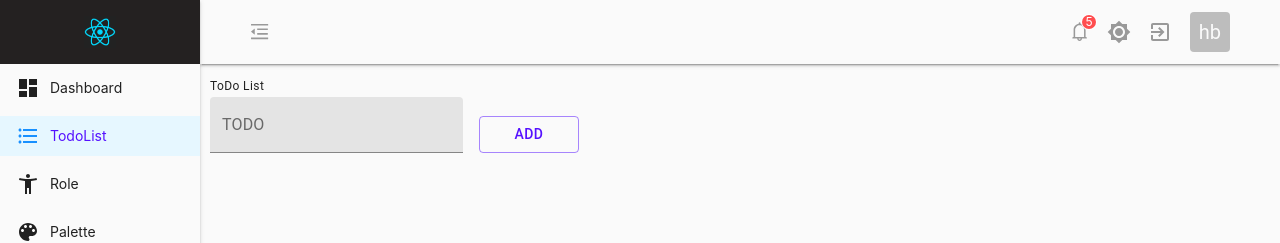
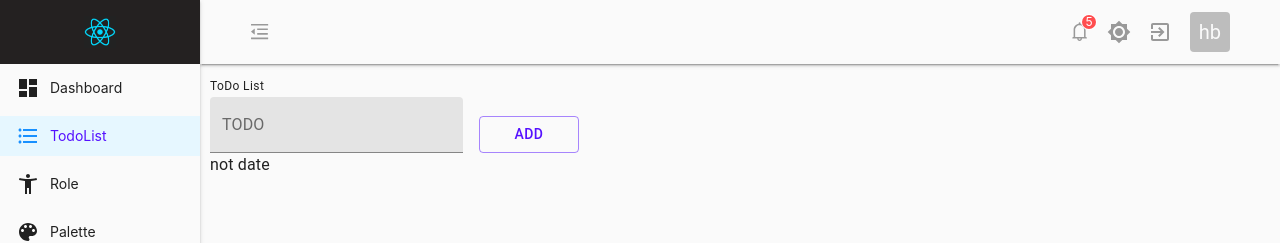
Before and after one commit to Jedi-hongbin/react-bg-manage-system, a React (Create React App) app: page /todoList in a window 1280 px wide. Shown: the top 243 px of the page. Built offline with nearby package versions, Linux system fonts and the light colour scheme.

Commit message:
useReducer todoList

```diff
--- a/src/page/TodoList/Input.tsx
+++ b/src/page/TodoList/Input.tsx
@@ -1,20 +1,21 @@
-import React, { FC, ReactElement, useCallback, useRef } from "react";
+import React, { Dispatch, FC, ReactElement, useCallback, useRef } from "react";
 import { TextField } from "../../components/UI/Input";
 import { Button } from "../../components/UI/Button";
 import { Grid } from "@material-ui/core";
-import { Todo } from "./typing";
+import { addTodo, IAddTodoAction } from "./action";
+import { v1 as UUIDV1 } from "uuid";
 interface IProps {
-  addTodo: (todo: Todo) => void;
+  dispatch: Dispatch<IAddTodoAction>;
 }
 
-const Input: FC<IProps> = ({ addTodo }): ReactElement => {
+const Input: FC<IProps> = ({ dispatch }): ReactElement => {
   const input = useRef<HTMLInputElement>(null);
 
   const handleAddTodo = useCallback((): void => {
     const content = input!.current!.value;
-    addTodo({ content, selected: false });
+    addTodo({ id: UUIDV1(), content, complete: false })(dispatch);
     input!.current!.value = "";
-  }, [addTodo]);
+  }, [dispatch]);
 
   return (
     <Grid container spacing={2}>
--- a/src/page/TodoList/List.tsx
+++ /dev/null
@@ -1,63 +0,0 @@
-import React, { FC, ReactElement, useCallback } from "react";
-import { Todo, TodoList } from "./typing";
-import {
-  List as MaterialList,
-  ListItem,
-  ListItemText,
-  ListItemIcon,
-  Grid,
-  Checkbox,
-} from "@material-ui/core";
-import { IndeterminateCheckBox } from "@material-ui/icons";
-
-interface IProps {
-  todoList: TodoList;
-  removeTodo: (todo: Todo) => void;
-  toggleTodoStatus: (todo: Todo) => void;
-}
-
-const List: FC<IProps> = ({
-  todoList,
-  removeTodo,
-  toggleTodoStatus,
-}): ReactElement => {
-  const handleToggleTodoStatus = useCallback(
-    (todo: Todo) => () => toggleTodoStatus(todo),
-    [toggleTodoStatus]
-  );
-
-  const handleRemoveTodo = useCallback((todo: Todo) => () => removeTodo(todo), [
-    removeTodo,
-  ]);
-
-  const renderTodoItem = useCallback(
-    (todo: Todo) => {
-      const { content, selected } = todo;
-      return (
-        <ListItem key={content} divider button>
-          <ListItemIcon>
-            <Checkbox
-              checked={selected}
-              color="primary"
-              onChange={handleToggleTodoStatus(todo)}
-            />
-          </ListItemIcon>
-          <ListItemText primary={content} />
-          <ListItemIcon>
-            <IndeterminateCheckBox onClick={handleRemoveTodo(todo)} />
-          </ListItemIcon>
-        </ListItem>
-      );
-    },
-    [handleToggleTodoStatus, handleRemoveTodo]
-  );
-
-  return (
-    <Grid>
-      <Grid item sm={6}>
-        <MaterialList>{todoList.map(renderTodoItem)}</MaterialList>
-      </Grid>
-    </Grid>
-  );
-};
-export default List;
--- /dev/null
+++ b/src/page/TodoList/List/ListItem.tsx
@@ -0,0 +1,37 @@
+import {
+  Checkbox,
+  ListItemIcon,
+  ListItemText,
+  ListItem as MaterialListItem,
+} from "@material-ui/core";
+import { IndeterminateCheckBox } from "@material-ui/icons";
+import React, { FC, ReactElement } from "react";
+import { Todo, ID } from "../typing";
+
+interface ITodoListItem {
+  todo: Todo;
+  handleToggleTodoStatus: (id: ID) => () => void;
+  handleRemoveTodo: (id: ID) => () => void;
+}
+
+const ListItem: FC<ITodoListItem> = ({
+  todo: { id, content, complete },
+  handleRemoveTodo,
+  handleToggleTodoStatus,
+}: ITodoListItem): ReactElement => (
+  <MaterialListItem divider button>
+    <ListItemIcon>
+      <Checkbox
+        checked={complete}
+        color="primary"
+        onChange={handleToggleTodoStatus(id)}
+      />
+    </ListItemIcon>
+    <ListItemText primary={content} />
+    <ListItemIcon>
+      <IndeterminateCheckBox onClick={handleRemoveTodo(id)} />
+    </ListItemIcon>
+  </MaterialListItem>
+);
+
+export default ListItem;
--- /dev/null
+++ b/src/page/TodoList/List/index.tsx
@@ -0,0 +1,51 @@
+import React, { FC, ReactElement, useCallback, Dispatch } from "react";
+import { ID, Todo, TodoList } from "../typing";
+import { List as MaterialList, Grid, Typography } from "@material-ui/core";
+import {
+  IRemoveTodoAction,
+  IToggleTodoStatusAction,
+  removeTodo,
+  toggleTodoStatus,
+} from "../action";
+import ListItem from "./ListItem";
+
+interface IProps {
+  todoList: TodoList;
+  dispatch: Dispatch<IRemoveTodoAction | IToggleTodoStatusAction>;
+}
+
+const List: FC<IProps> = ({ todoList, dispatch }): ReactElement => {
+  const handleToggleTodoStatus = useCallback(
+    (Id: ID) => () => toggleTodoStatus(Id)(dispatch),
+    [dispatch]
+  );
+
+  const handleRemoveTodo = useCallback(
+    (Id: ID) => () => removeTodo(Id)(dispatch),
+    [dispatch]
+  );
+
+  const renderTodoItem = useCallback(
+    (todo: Todo) => (
+      <ListItem
+        key={todo.id}
+        todo={todo}
+        handleToggleTodoStatus={handleToggleTodoStatus}
+        handleRemoveTodo={handleRemoveTodo}
+      />
+    ),
+    [handleToggleTodoStatus, handleRemoveTodo]
+  );
+  if (todoList.length) {
+    return (
+      <Grid>
+        <Grid item sm={6}>
+          <MaterialList>{todoList.map(renderTodoItem)}</MaterialList>
+        </Grid>
+      </Grid>
+    );
+  }
+  return <Typography color="textPrimary">not date</Typography>;
+};
+
+export default List;
--- /dev/null
+++ b/src/page/TodoList/action.ts
@@ -0,0 +1,48 @@
+import { Dispatch } from "react";
+import { Actions, Todo, ID } from "./typing";
+// add
+export interface IAddTodoAction {
+  type: Actions;
+  payload: Todo;
+}
+
+const addTodoAction = (todo: Todo): IAddTodoAction => ({
+  type: Actions.ADD_TODO,
+  payload: todo,
+});
+
+export const addTodo = (todo: Todo) => (dispatch: Dispatch<IAddTodoAction>) => {
+  dispatch(addTodoAction(todo));
+};
+// remove
+export interface IRemoveTodoAction {
+  type: Actions;
+  payload: ID;
+}
+
+const removeTodoAction = (ID: ID): IRemoveTodoAction => ({
+  type: Actions.REMOVE_TODO,
+  payload: ID,
+});
+
+export const removeTodo = (ID: ID) => (
+  dispatch: Dispatch<IRemoveTodoAction>
+) => {
+  dispatch(removeTodoAction(ID));
+};
+// toggle
+export interface IToggleTodoStatusAction {
+  type: Actions;
+  payload: ID;
+}
+
+const toggleTodoStatusAction = (ID: ID): IToggleTodoStatusAction => ({
+  type: Actions.TOGGLE_TODO_STATUS,
+  payload: ID,
+});
+
+export const toggleTodoStatus = (ID: ID) => (
+  dispatch: Dispatch<IToggleTodoStatusAction>
+) => {
+  dispatch(toggleTodoStatusAction(ID));
+};
--- a/src/page/TodoList/index.tsx
+++ b/src/page/TodoList/index.tsx
@@ -1,45 +1,36 @@
-import React, { FC, ReactElement, useState, useCallback } from "react";
+import React, {
+  FC,
+  ReactElement,
+  useReducer,
+  useEffect,
+  useCallback,
+} from "react";
 import { ContentContainer } from "../../constants/LayoutStyled";
 import { Typography } from "@material-ui/core";
-import { Todo, TodoList as TodoListType } from "./typing";
 import Input from "./Input";
 import List from "./List";
+import { reducer } from "./reducer";
 
-interface IProps {}
+const initializer = () => JSON.parse(localStorage.getItem("todoList") || "[]");
 
-const TodoList: FC<IProps> = (): ReactElement => {
-  const [todoList, setTodoList] = useState<TodoListType>([]);
+const TodoList: FC = (): ReactElement => {
+  const [todoList, dispatch] = useReducer(reducer, undefined, initializer);
 
-  const addTodo = useCallback((todo: Todo): void => {
-    setTodoList((prev) => [...prev, todo]);
-  }, []);
+  const saveLocalStorage = useCallback(
+    (todoList) => () => {
+      localStorage.setItem("todoList", JSON.stringify(todoList));
+    },
+    []
+  );
 
-  const removeTodo = useCallback((todo: Todo): void => {
-    setTodoList((prev) => prev.filter((item) => item.content !== todo.content));
-  }, []);
-
-  const toggleTodoStatus = useCallback((todo: Todo): void => {
-    setTodoList((prev) => {
-      const prevData = [...prev];
-      prevData.some((item) => {
-        if (item.content === todo.content) {
-          item.selected = !item.selected;
-          return true;
-        }
-      });
-      return prevData;
-    });
-  }, []);
+  // eslint-disable-next-line react-hooks/exhaustive-deps
+  useEffect(saveLocalStorage(todoList), [todoList]);
 
   return (
     <ContentContainer>
       <Typography variant="caption">ToDo List</Typography>
-      <Input addTodo={addTodo} />
-      <List
-        todoList={todoList}
-        removeTodo={removeTodo}
-        toggleTodoStatus={toggleTodoStatus}
-      />
+      <Input dispatch={dispatch} />
+      <List todoList={todoList} dispatch={dispatch} />
     </ContentContainer>
   );
 };
--- /dev/null
+++ b/src/page/TodoList/reducer.ts
@@ -0,0 +1,21 @@
+import { TodoList, IAction, Actions, Todo, ID } from "./typing/index";
+
+export const reducer = (state: TodoList, action: IAction): TodoList => {
+  const { type, payload } = action;
+
+  switch (type) {
+    case Actions.ADD_TODO:
+      return [...state, payload as Todo];
+    case Actions.REMOVE_TODO:
+      return state.filter((todo: Todo) => todo.id !== (payload as ID));
+    case Actions.TOGGLE_TODO_STATUS:
+      return state.map((todo: Todo) => {
+        if (todo.id === payload) {
+          todo.complete = !todo.complete;
+        }
+        return todo;
+      });
+    default:
+      return state;
+  }
+};
--- a/src/page/TodoList/typing/index.ts
+++ b/src/page/TodoList/typing/index.ts
@@ -1,6 +1,19 @@
+export type Content = string;
+export type ID = string;
 export interface Todo {
-  content: string;
-  selected: boolean;
+  id: ID;
+  content: Content;
+  complete: boolean;
 }
 
 export type TodoList = Array<Todo>;
+
+export enum Actions {
+  ADD_TODO = "ADD_TODO",
+  REMOVE_TODO = "REMOVE_TODO",
+  TOGGLE_TODO_STATUS = "TOGGLE_TODO_STATUS",
+}
+export interface IAction {
+  type: Actions;
+  payload: ID | Todo;
+}
```
Also changed, not shown: 1 other file (tests, documents, lock files or other folders).
